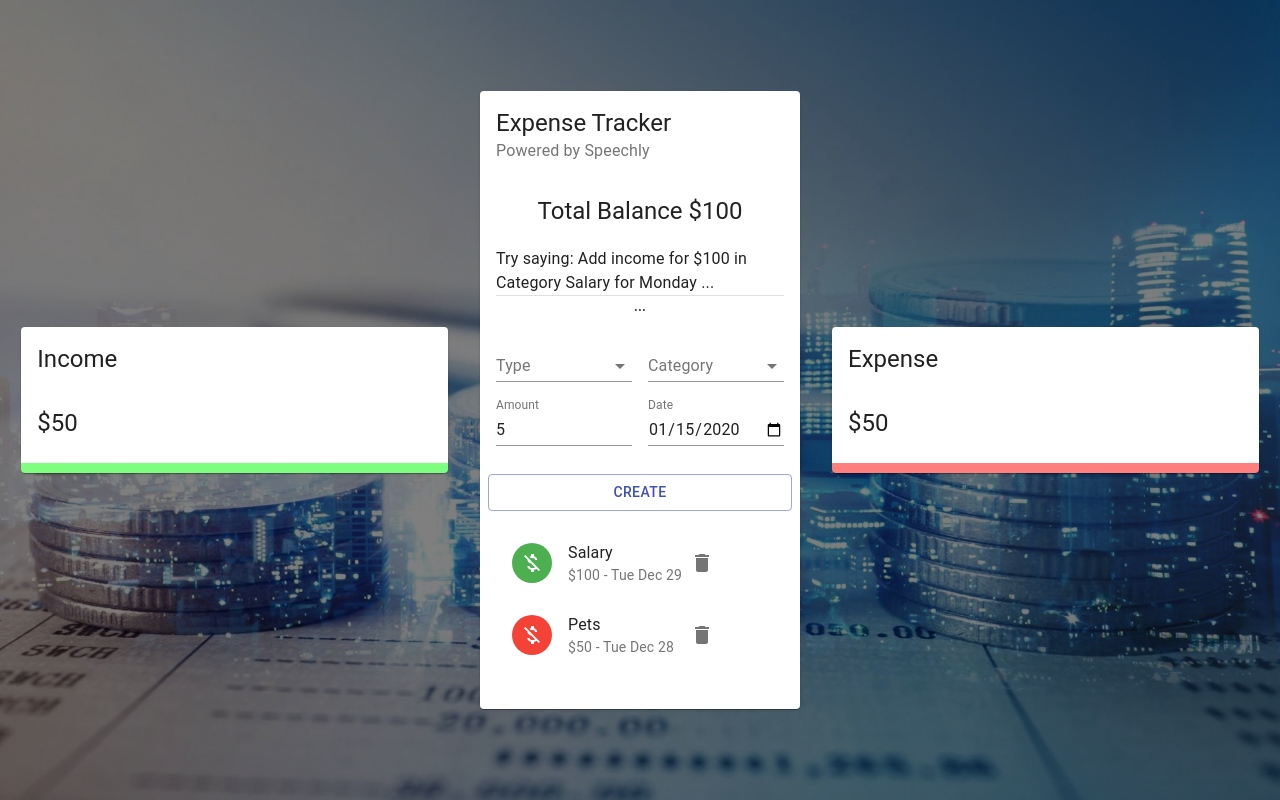
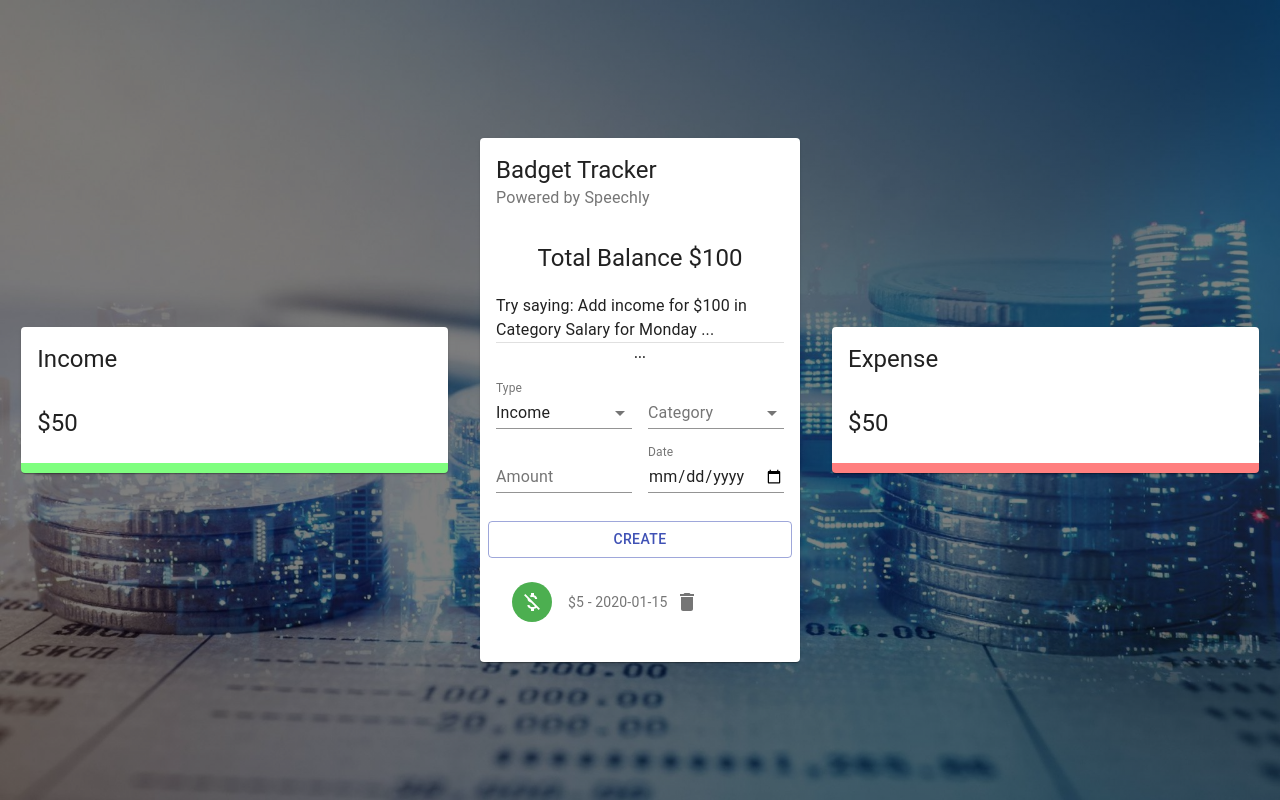
Before and after one commit to saarcohenn/sc-budget-tracker, a React (Create React App) app: page / in a window 1280 px wide. Both pictures are taken after typing "5", "2020-01-15" into the empty fields and a click on the button "CREATE". Built offline with nearby package versions, Linux system fonts and the light colour scheme.

Commit message:
[Added] -  ContextAPI was added with a reducer to wrap the app

```diff
--- a/src/components/Main/Form/Form.jsx
+++ b/src/components/Main/Form/Form.jsx
@@ -1,10 +1,26 @@
-import React from 'react';
+import React, { useState, useContext } from 'react';
 import { TextField, Typography, Grid, Button, InputLabel, Select, MenuItem, FormControl } from '@material-ui/core';
+import { BadgetTrackerContext } from '../../../context/context';
+import { v4 as uuidv4 } from 'uuid';
 
 import useStyles from './styles';
+const initialState = {
+    amount: '',
+    category: '',
+    type: 'Income',
+    date: new Date(),
+}
 
 const Form = () => {
     const classes = useStyles();
+    const [formData, setFormData] = useState(initialState)
+    const { addTransaction } = useContext(BadgetTrackerContext)
+
+    const createTransaction = () => {
+        const transaction = { ...formData, amount: Number(formData.amount), id: uuidv4() };
+        addTransaction(transaction);
+        setFormData(initialState);
+    }
 
     return (
         <Grid container spacing={2}>
@@ -16,7 +32,7 @@
             <Grid item xs={6}>
                 <FormControl fullWidth>
                     <InputLabel>Type</InputLabel>
-                    <Select >
+                    <Select value={formData.type} onChange={e => setFormData({ ...formData, type: e.target.value })}>
                         <MenuItem value="Income">Income</MenuItem>
                         <MenuItem value="Expense">Expense</MenuItem>
                     </Select>
@@ -25,19 +41,19 @@
             <Grid item xs={6}>
                 <FormControl fullWidth>
                     <InputLabel>Category</InputLabel>
-                    <Select >
+                    <Select value={formData.category} onChange={e => setFormData({ ...formData, category: e.target.value })}>
                         <MenuItem value="business">Business</MenuItem>
                         <MenuItem value="salary">Salary</MenuItem>
                     </Select>
                 </FormControl>
             </Grid>
             <Grid item xs={6}>
-                <TextField type="number" label="Amount" fullWidth />
+                <TextField type="number" label="Amount" fullWidth value={formData.amount} onChange={e => setFormData({ ...formData, amount: e.target.value })} />
             </Grid>
             <Grid item xs={6}>
-                <TextField type="date" label="Date" fullWidth />
+                <TextField type="date" label="Date" fullWidth value={formData.date} onChange={e => setFormData({ ...formData, date: e.target.value })} />
             </Grid>
-            <Button className={classes.button} variant="outlined" color="primary" fullWidth>Create</Button>
+            <Button className={classes.button} variant="outlined" color="primary" fullWidth onClick={createTransaction}>Create</Button>
         </Grid>
     )
 }
--- a/src/components/Main/List/List.jsx
+++ b/src/components/Main/List/List.jsx
@@ -1,17 +1,13 @@
-import React from 'react';
+import React, { useContext } from 'react';
 import { List as MUIList, ListItem, ListItemAvatar, ListItemText, Avatar, ListItemSecondaryAction, IconButton, Slide } from '@material-ui/core';
 import { Delete, MoneyOff } from '@material-ui/icons';
 
+import { BadgetTrackerContext } from '../../../context/context';
 import useStyles from './styles';
 
 const List = () => {
     const classes = useStyles();
-
-    const transactions = [
-        { id: 1, type: "Income", category: 'Salary', amount: 100, date: 'Tue Dec 29' },
-        { id: 2, type: "Expense", category: 'Pets', amount: 50, date: 'Tue Dec 28' },
-        { id: 3, type: "Income", category: 'Business', amount: 30, date: 'Tue Dec 27' },
-    ];
+    const { deleteTransaction, transactions } = useContext(BadgetTrackerContext);
 
     return (
         <MUIList dense={false} className={classes.list}>
@@ -25,7 +21,7 @@
                         </ListItemAvatar>
                         <ListItemText primary={transaction.category} secondary={`$${transaction.amount} - ${transaction.date}`} />
                         <ListItemSecondaryAction>
-                            <IconButton edge="end" aria-label="delete" onClick="">
+                            <IconButton edge="end" aria-label="delete" onClick={() => deleteTransaction(transaction.id)}>
                                 <Delete />
                             </IconButton>
                         </ListItemSecondaryAction>
--- a/src/components/Main/Main.jsx
+++ b/src/components/Main/Main.jsx
@@ -9,7 +9,7 @@
     const classes = useStyles();
     return (
         <Card className={classes.root} fullWidth>
-            <CardHeader title="Expense Tracker" subheader="Powered by Speechly" />
+            <CardHeader title="Badget Tracker" subheader="Powered by Speechly" />
             <CardContent>
                 <Typography align="center" variant="h5">Total Balance $100</Typography>
                 <Typography variant="subtitle1" style={{ lineHeight: '1.5em', marginTop: '20px' }}>
--- /dev/null
+++ b/src/context/context.js
@@ -0,0 +1,23 @@
+import React, { useReducer, createContext } from 'react';
+
+import contextReducer from './contextReducer';
+
+const initialState = [];
+
+export const BadgetTrackerContext = createContext(initialState);
+
+export const Provider = ({ children }) => {
+    const [transactions, dispatch] = useReducer(contextReducer, initialState)
+
+    // Action Creators
+    const deleteTransaction = (id) => dispatch({ type: 'DELETE_TRANSACTION', payload: id })
+    const addTransaction = (transaction) => dispatch({ type: 'ADD_TRANSACTION', payload: transaction })
+
+    console.log(transactions)
+
+    return (
+        <BadgetTrackerContext.Provider value={{ deleteTransaction, addTransaction, transactions }}>
+            {children}
+        </BadgetTrackerContext.Provider>
+    )
+}
--- /dev/null
+++ b/src/context/contextReducer.js
@@ -0,0 +1,20 @@
+// What is a 'Reducer'?
+// Reducer:             a function that takes in the old state and an action => new state
+// Mathematicaly:       f(S, a) => S'
+
+const contextReducer = (state, action) => {
+    let transactions;
+    switch (action.type) {
+        case 'DELETE_TRANSACTION':
+            transactions = state.filter((t) => t.id !== action.payload)
+            break;
+        case 'ADD_TRANSACTION':
+            transactions = [action.payload, ...state]
+            break;
+        default:
+            break;
+    }
+    return transactions;
+}
+
+export default contextReducer;
--- a/src/index.js
+++ b/src/index.js
@@ -1,7 +1,13 @@
 import React from 'react';
 import ReactDOM from 'react-dom';
 
+import { Provider } from './context/context';
 import App from './App';
 import './index.css'
 
-ReactDOM.render(<App />, document.getElementById('root'))
+ReactDOM.render(
+    <Provider>
+        <App />
+    </Provider>,
+    document.getElementById('root')
+)
```
Also changed, not shown: 1 other file (tests, documents, lock files or other folders).
